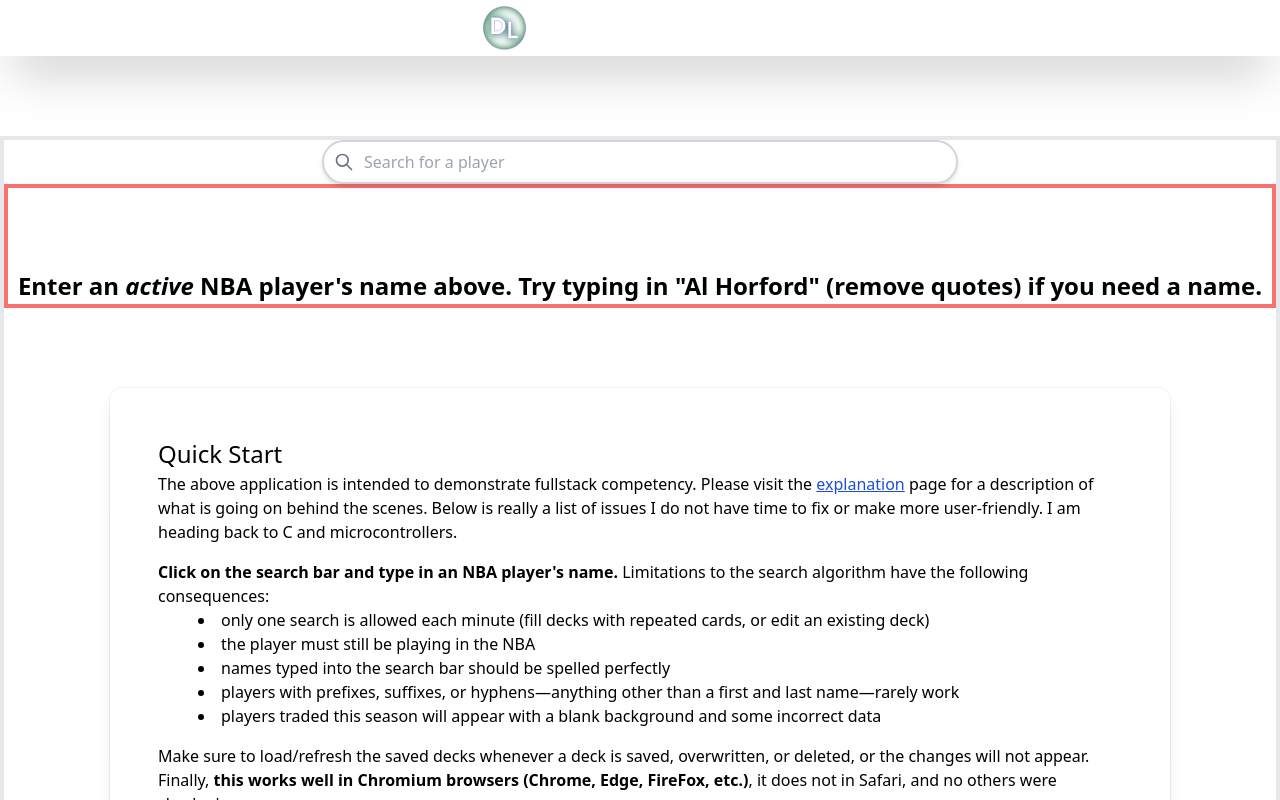
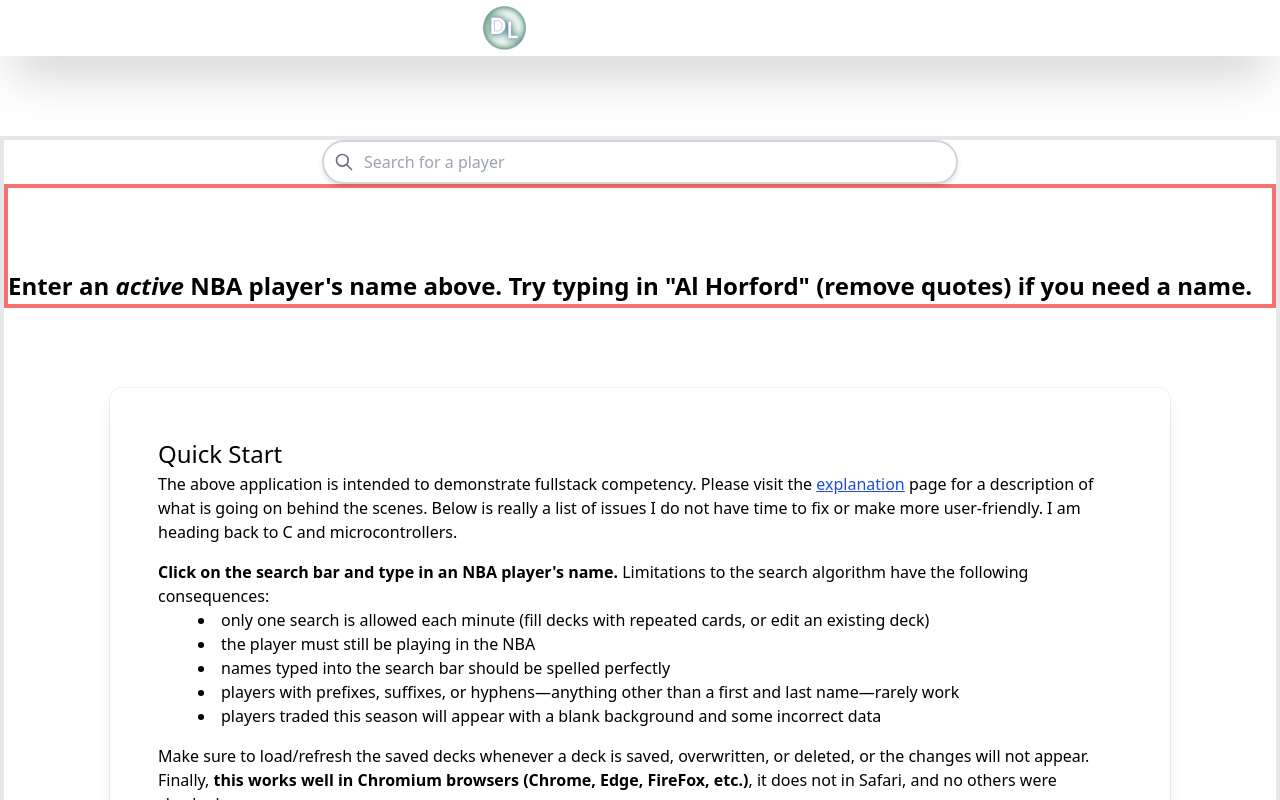
Before and after one commit to davidluby/next-portfolio, a Next.js app: page /decks in a window 1280 px wide. Shown: the top 800 px of the page. Built offline with nearby package versions, Linux system fonts and the light colour scheme.

Commit message:
should work

```diff
--- a/src/pages/decks.js
+++ b/src/pages/decks.js
@@ -17,7 +17,7 @@
   return (
     <div className="flex flex-col items-center my-20 border-4">
 		<Search setPlayerData={setPlayerData} setSearching={setSearching} setHidden={setHidden} />
-		<div className="w-full border-4 border-red-400">
+		<div className="flex items-center w-full border-4 border-red-400">
 			{ !hidden ? <Interface setHidden={setHidden} searching={searching} playerData={playerData} empty={empty} setEmpty={setEmpty}
 							cards={cards} setCards={setCards} deck={deck} setDeck={setDeck} />
 				: <h1 className="p-5 res:p-0 res:mt-20 text-center"><b>Enter an <i>active</i> NBA player&apos;s name above. Try typing in &#34;Al Horford&#34; (remove quotes) if you need a name.</b></h1>}
```
